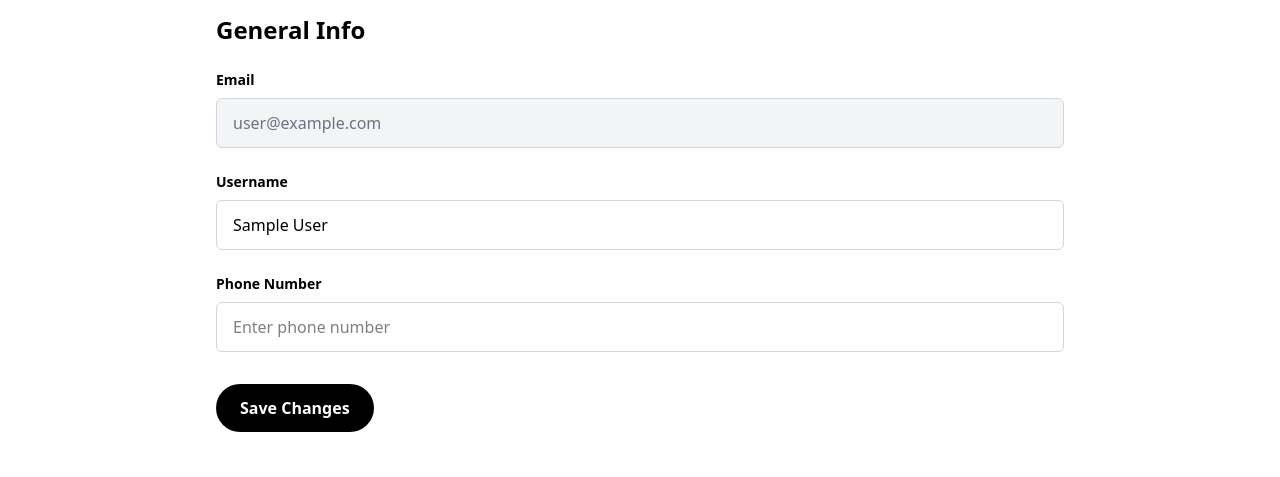
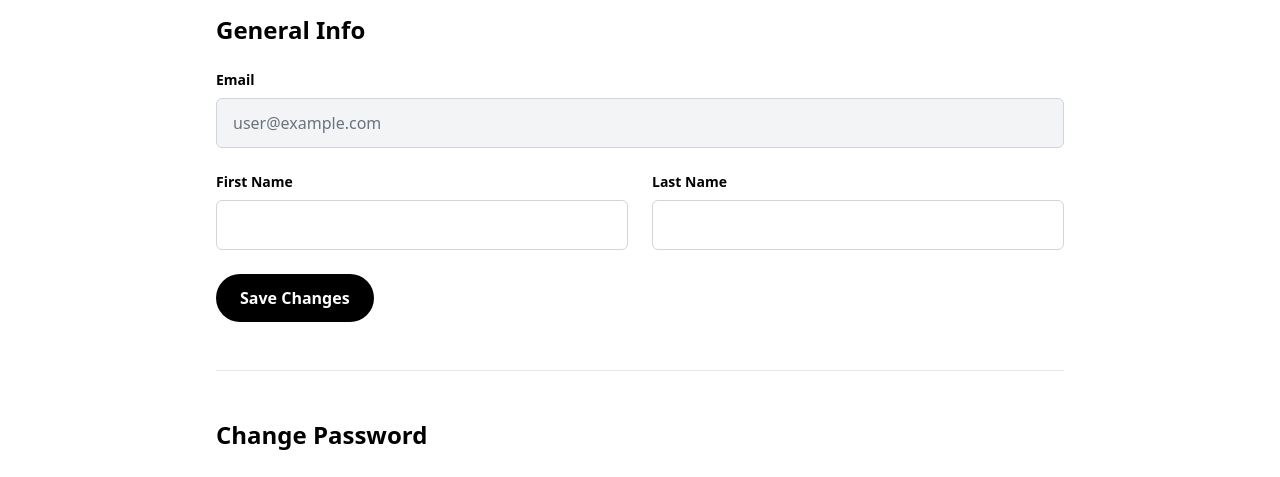
Before and after one commit to m-yguy/CInemaBooking, a Next.js app in the folder project/: page /account in a window 1280 px wide. Shown: the part 286-763 px from the top of the page. Built offline with nearby package versions, Linux system fonts and the light colour scheme; no server answers; the database is empty; sample sign-in values are in the browser's storage.

Commit message:
Added basic update info functionality
- Change name

```diff
--- a/project/app/account/page.tsx
+++ b/project/app/account/page.tsx
@@ -2,11 +2,41 @@ import { auth } from "@/auth";
 import { redirect } from "next/navigation";
 import Navbar from "../components/Navbar";
 import SignOutButton from "../components/SignOutButton";
+import UpdateProfileForm from "../components/UpdateProfileForm";
+import { sql } from "@/lib/db";
+import { revalidatePath } from "next/cache";
 
 export default async function AccountPage() {
   const session = await auth();
 
   if (!session) redirect("/signin");
+
+  const userId = session.user.id;
+
+  const users = await sql`
+    SELECT first_name, last_name, email
+    FROM users
+    WHERE user_id = ${userId}
+    LIMIT 1
+  `;
+
+  const user = users[0];
+
+  async function updateProfile(formData: FormData) {
+    "use server";
+
+    const firstName = (formData.get("firstName") as string)?.trim();
+    const lastName = (formData.get("lastName") as string)?.trim();
+
+    await sql`
+      UPDATE users
+      SET first_name = ${firstName},
+          last_name = ${lastName}
+      WHERE user_id = ${userId}
+    `;
+
+    revalidatePath("/account");
+  }
 
   return (
     <div className="min-h-screen bg-white text-black">
@@ -16,58 +46,17 @@ export default async function AccountPage() {
         <h1 className="mb-10 text-4xl font-bold">Account</h1>
 
         <div className="space-y-12">
-          {/* General Info */}
           <section className="border-b border-gray-200 pb-12">
             <h2 className="mb-6 text-2xl font-bold">General Info</h2>
 
-            <div className="space-y-6">
-              {/* Email */}
-              <div>
-                <label className="mb-2 block text-sm font-semibold">
-                  Email
-                </label>
-                <input
-                  type="email"
-                  value={session.user.email ?? ""}
-                  readOnly
-                  className="w-full cursor-not-allowed rounded-md border border-gray-300 bg-gray-100 px-4 py-3 text-gray-500 outline-none"
-                />
-              </div>
-
-              {/* Username */}
-              <div>
-                <label className="mb-2 block text-sm font-semibold">
-                  Username
-                </label>
-                <input
-                  type="text"
-                  defaultValue={session.user.name ?? ""}
-                  className="w-full rounded-md border border-gray-300 bg-white px-4 py-3 outline-none focus:border-black"
-                />
-              </div>
-
-              {/* Phone */}
-              <div>
-                <label className="mb-2 block text-sm font-semibold">
-                  Phone Number
-                </label>
-                <input
-                  type="text"
-                  placeholder="Enter phone number"
-                  className="w-full rounded-md border border-gray-300 bg-white px-4 py-3 outline-none focus:border-black"
-                />
-              </div>
-
-              {/* Save */}
-              <div className="pt-2">
-                <button className="rounded-full bg-black px-6 py-3 font-semibold text-white transition hover:bg-gray-800">
-                  Save Changes
-                </button>
-              </div>
-            </div>
+            <UpdateProfileForm
+              firstName={user?.first_name ?? ""}
+              lastName={user?.last_name ?? ""}
+              email={user?.email ?? session.user.email ?? ""}
+              action={updateProfile}
+            />
           </section>
 
-          {/* Change Password */}
           <section>
             <h2 className="mb-6 text-2xl font-bold">Change Password</h2>
 
--- /dev/null
+++ b/project/app/components/UpdateProfileForm.tsx
@@ -0,0 +1,89 @@
+"use client";
+
+import { useState, useTransition } from "react";
+import { useRouter } from "next/navigation";
+
+export default function UpdateProfileForm({
+  firstName,
+  lastName,
+  email,
+  action,
+}: {
+  firstName: string;
+  lastName: string;
+  email: string;
+  action: (formData: FormData) => Promise<void>;
+}) {
+  const [success, setSuccess] = useState(false);
+  const [isPending, startTransition] = useTransition();
+  const router = useRouter();
+
+  function handleSubmit(formData: FormData) {
+    setSuccess(false);
+
+    startTransition(async () => {
+      await action(formData);
+
+      setSuccess(true);
+
+      // refresh server data + session
+      router.refresh();
+    });
+  }
+
+  return (
+    <form action={handleSubmit} className="space-y-6">
+      {/* Email */}
+      <div>
+        <label className="mb-2 block text-sm font-semibold">Email</label>
+        <input
+          type="email"
+          value={email}
+          readOnly
+          className="w-full cursor-not-allowed rounded-md border border-gray-300 bg-gray-100 px-4 py-3 text-gray-500"
+        />
+      </div>
+
+      {/* First + Last */}
+      <div className="grid grid-cols-1 gap-6 md:grid-cols-2">
+        <div>
+          <label className="mb-2 block text-sm font-semibold">
+            First Name
+          </label>
+          <input
+            name="firstName"
+            defaultValue={firstName}
+            className="w-full rounded-md border border-gray-300 px-4 py-3"
+          />
+        </div>
+
+        <div>
+          <label className="mb-2 block text-sm font-semibold">
+            Last Name
+          </label>
+          <input
+            name="lastName"
+            defaultValue={lastName}
+            className="w-full rounded-md border border-gray-300 px-4 py-3"
+          />
+        </div>
+      </div>
+
+      {/* Button */}
+      <button
+        type="submit"
+        disabled={isPending}
+        className="rounded-full bg-black px-6 py-3 font-semibold text-white hover:bg-gray-800 disabled:opacity-50"
+      >
+        {isPending ? "Saving..." : "Save Changes"}
+      </button>
+
+      {/* Success message */}
+      {success && (
+        <p className="text-green-600 text-sm font-medium">
+          Changes saved successfully
+        </p>
+      )}
+    </form>
+  );
+}
--- a/project/auth.ts
+++ b/project/auth.ts
@@ -28,11 +28,12 @@ export const { handlers, auth, signIn, signOut } = NextAuth({
         );
 
         if (!passwordMatch) return null;
-
         if (!user.verified) return null;
 
         return {
           id: user.user_id as string,
+          first_name: user.first_name as string,
+          last_name: user.last_name as string,
           name: `${user.first_name} ${user.last_name}`,
           email: user.email as string,
           role: user.user_type as string,
@@ -45,12 +46,17 @@ export const { handlers, auth, signIn, signOut } = NextAuth({
       if (user) {
         token.id = user.id;
         token.role = (user as { role: string }).role;
+        token.first_name = (user as { first_name: string }).first_name;
+        token.last_name = (user as { last_name: string }).last_name;
       }
       return token;
     },
     session({ session, token }) {
       session.user.id = token.id as string;
       session.user.role = token.role as string;
+      session.user.first_name = token.first_name as string;
+      session.user.last_name = token.last_name as string;
+      session.user.name = `${token.first_name ?? ""} ${token.last_name ?? ""}`.trim();
       return session;
     },
   },
--- a/project/types/next-auth.d.ts
+++ b/project/types/next-auth.d.ts
@@ -3,6 +3,8 @@ import NextAuth from "next-auth";
 declare module "next-auth" {
   interface User {
     role?: string;
+    first_name?: string;
+    last_name?: string;
   }
 
   interface Session {
@@ -12,6 +14,8 @@ declare module "next-auth" {
       email?: string | null;
       image?: string | null;
       role: string;
+      first_name: string;
+      last_name: string;
     };
   }
 }
@@ -20,5 +24,7 @@ declare module "next-auth/jwt" {
   interface JWT {
     id: string;
     role: string;
+    first_name: string;
+    last_name: string;
   }
 }
```
